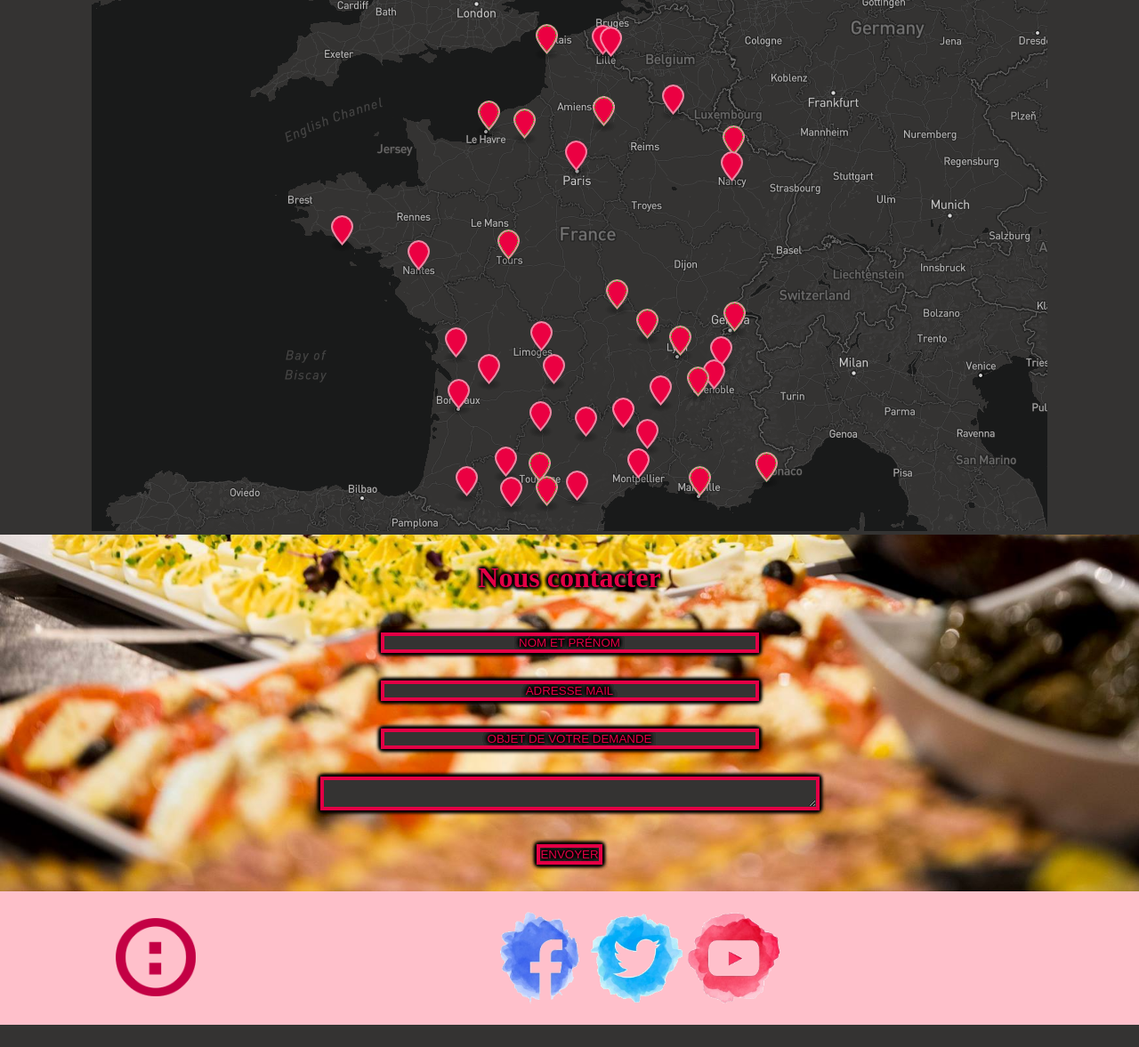
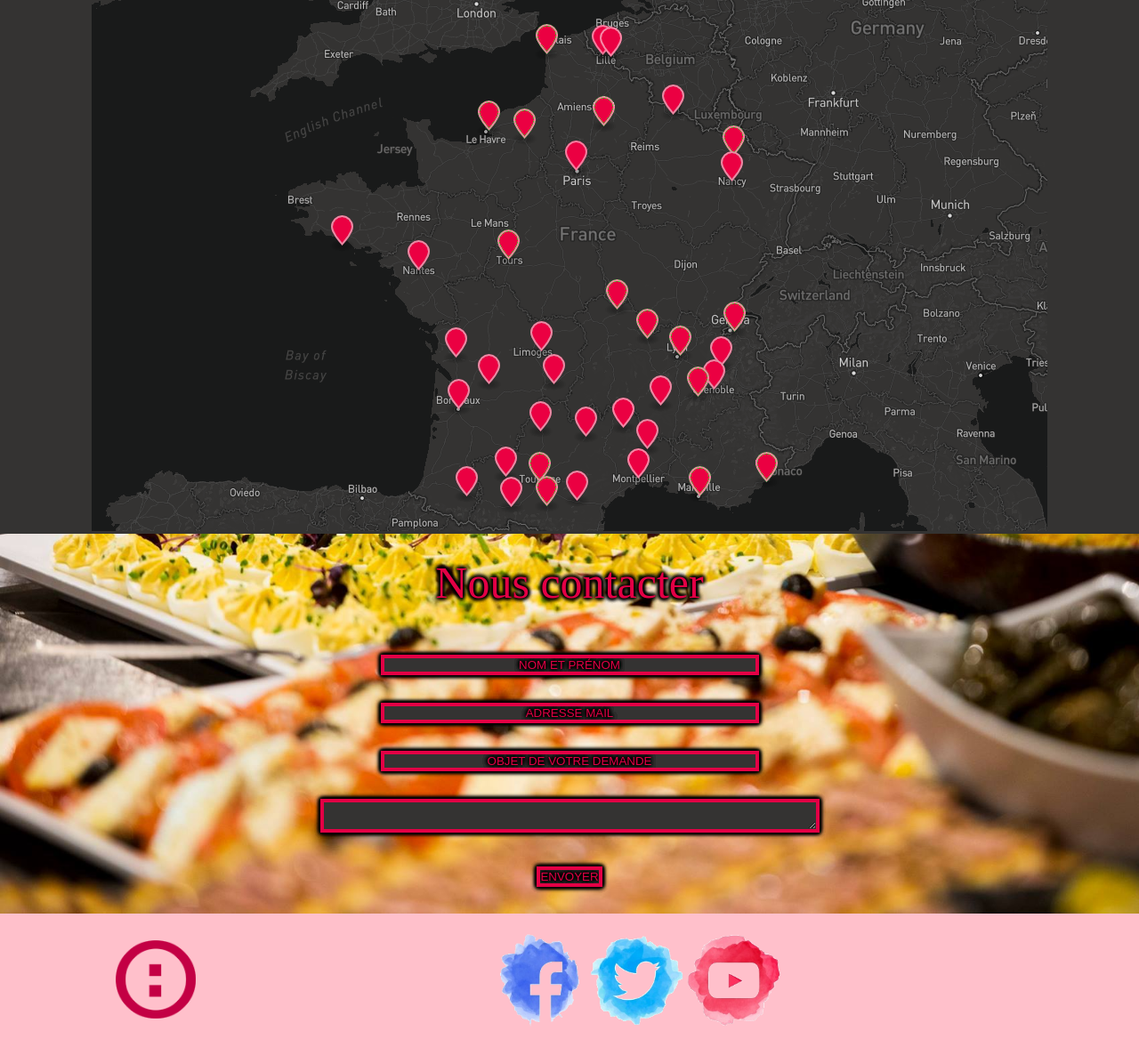
Before and after one commit to ClowClow/ProjetRestaurant, a PHP site: page /contact.php in a window 1280 px wide. Shown: the part 151-1328 px from the top of the page at 89% size. Before the commit the page ends 1303 px from the top, so only its background shows below. Run offline with PHP 8.4, Linux system fonts and the light colour scheme.

Commit message:
ajout des fichiers reset

```diff
--- a/contact.php
+++ b/contact.php
@@ -3,8 +3,8 @@
 <head>
   <title>Contact</title>
   <meta charset="utf8"/>
-  <link href="styles/contact.css" type="text/css"
-  rel="stylesheet">
+  <link href="styles/reset.css" type="text/css" rel="stylesheet">
+  <link href="styles/contact.css" type="text/css" rel="stylesheet">
 </head>
 <html>
 <body>
--- a/footer.php
+++ b/footer.php
@@ -1,4 +1,5 @@
 <footer>
+  <link href="styles/reset.css" type="text/css" rel="stylesheet">
   <link href="styles/footer1.css" rel="stylesheet" type="text/css">
 
   <div class="footer">
--- a/header.php
+++ b/header.php
@@ -1,6 +1,6 @@
 <header>
-<link href="styles/header.css" type="text/css"
-  rel="stylesheet">
+  <link href="styles/reset.css" type="text/css" rel="stylesheet">
+  <link href="styles/header.css" type="text/css" rel="stylesheet">
   <div class="menu">
     <div class= "logo"><img src="images/logo.png" height="120px" width="160px"></div>
     <div class="accueil"><a href="index.php">Accueil</a></div>
--- a/index.php
+++ b/index.php
@@ -3,8 +3,8 @@
 <head>
   <title>Accueil</title>
   <meta charset="utf8"/>
-  <link href="styles/index.css" type="text/css"
-  rel="stylesheet">
+  <link href="styles/reset.css" type="text/css" rel="stylesheet">
+  <link href="styles/index.css" type="text/css" rel="stylesheet">
 </head>
 <html>
 <body>
--- a/styles/contact.css
+++ b/styles/contact.css
@@ -9,8 +9,9 @@ body {
   background-image: url(../images/buffet.jpg);
   background-size: cover;
 }
-h1
+form h1
 {
+  font-size: 50px;
   margin-top: 30px;
 }
 .mail, .send, .object, textarea {
--- a/styles/index.css
+++ b/styles/index.css
@@ -1,5 +1,9 @@
 body {
   background-color: white;
+}
+h1 {
+  font-size: 50px;
+  margin-top: 30px;
 }
 a {
   text-decoration: none;
--- /dev/null
+++ b/styles/reset.css
@@ -0,0 +1,48 @@
+/* http://meyerweb.com/eric/tools/css/reset/
+   v2.0 | 20110126
+   License: none (public domain)
+*/
+
+html, body, div, span, applet, object, iframe,
+h1, h2, h3, h4, h5, h6, p, blockquote, pre,
+a, abbr, acronym, address, big, cite, code,
+del, dfn, em, img, ins, kbd, q, s, samp,
+small, strike, strong, sub, sup, tt, var,
+b, u, i, center,
+dl, dt, dd, ol, ul, li,
+fieldset, form, label, legend,
+table, caption, tbody, tfoot, thead, tr, th, td,
+article, aside, canvas, details, embed,
+figure, figcaption, footer, header, hgroup,
+menu, nav, output, ruby, section, summary,
+time, mark, audio, video {
+	margin: 0;
+	padding: 0;
+	border: 0;
+	font-size: 100%;
+	font: inherit;
+	vertical-align: baseline;
+}
+/* HTML5 display-role reset for older browsers */
+article, aside, details, figcaption, figure,
+footer, header, hgroup, menu, nav, section {
+	display: block;
+}
+body {
+	line-height: 1;
+}
+ol, ul {
+	list-style: none;
+}
+blockquote, q {
+	quotes: none;
+}
+blockquote:before, blockquote:after,
+q:before, q:after {
+	content: '';
+	content: none;
+}
+table {
+	border-collapse: collapse;
+	border-spacing: 0;
+}
```
